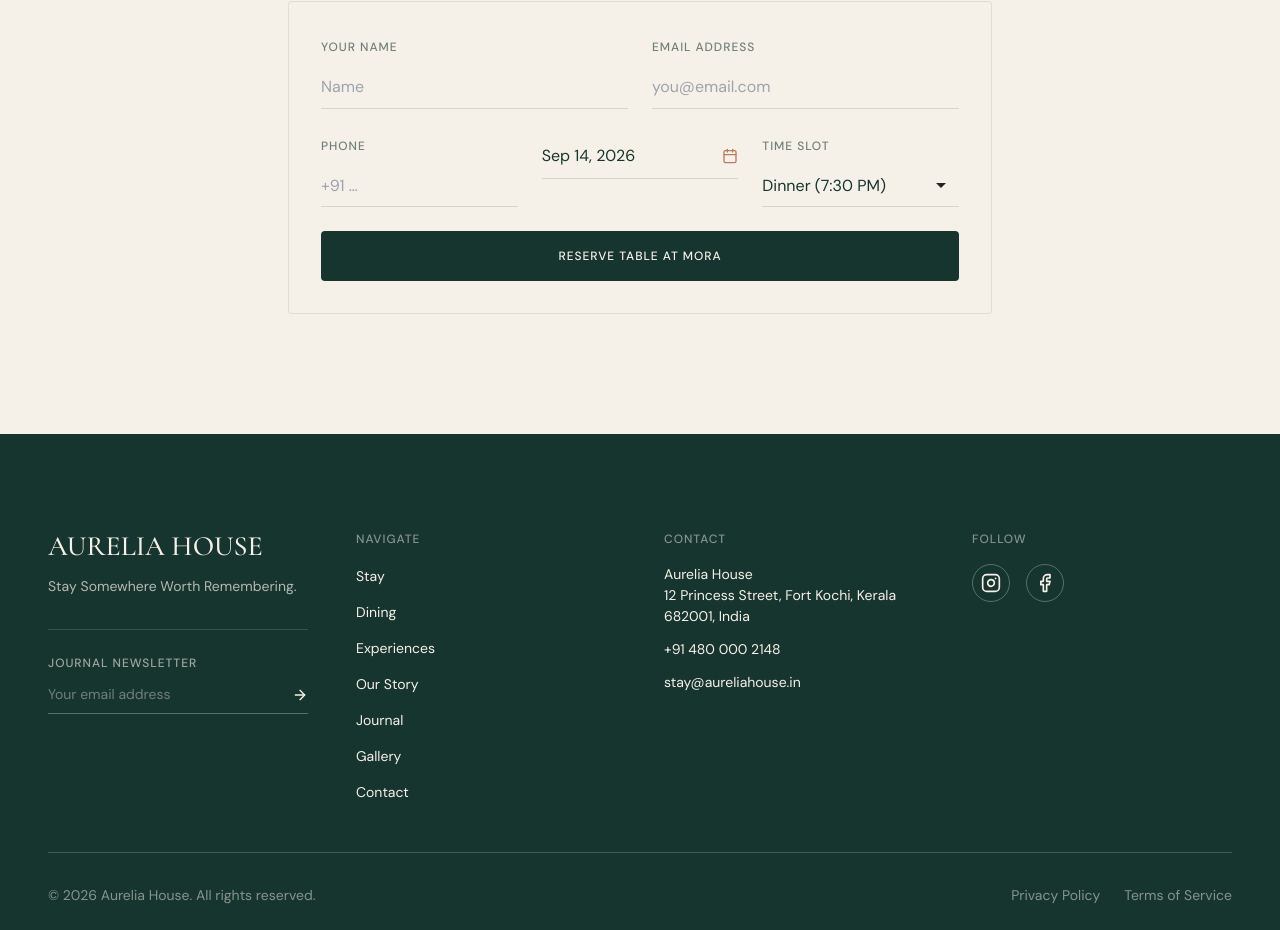
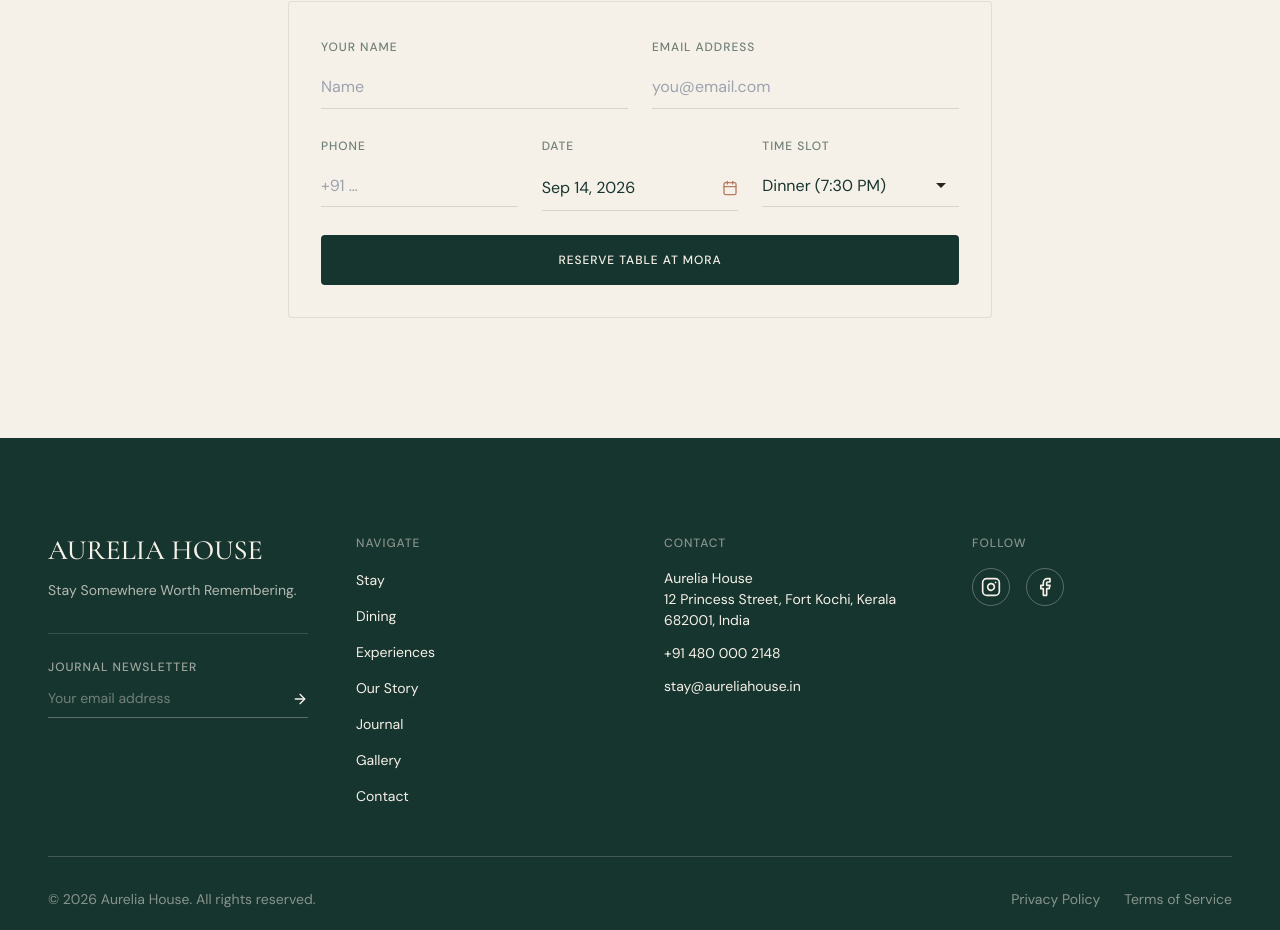
Before and after one commit to Anubhav-Rai78/aurelia-house, a Next.js app: page /dining in a window 1280 px wide. Shown: the part 3269-4199 px from the top of the page. Built offline with nearby package versions, Linux system fonts and the light colour scheme.

Commit message:
fix: add label prop support to DatePicker component

```diff
--- a/components/ui/date-picker.tsx
+++ b/components/ui/date-picker.tsx
@@ -79,6 +79,7 @@ export function Calendar({
 export interface DatePickerProps {
   date?: string; // YYYY-MM-DD
   onDateChange: (dateISO: string) => void;
+  label?: string;
   placeholder?: string;
   minDate?: Date;
   className?: string;
@@ -87,6 +88,7 @@ export interface DatePickerProps {
 export function DatePicker({
   date,
   onDateChange,
+  label,
   placeholder = "Select date",
   minDate,
   className,
@@ -104,11 +106,14 @@ export function DatePicker({
 
   return (
     <div className={cn("relative w-full", className)}>
+      {label && (
+        <label className="text-label text-forest/60">{label}</label>
+      )}
       <Popover open={open} onOpenChange={setOpen}>
         <PopoverTrigger asChild>
           <button
             type="button"
-            className="flex w-full items-center justify-between border-b border-forest/15 bg-transparent py-2.5 text-left font-sans text-body text-forest focus:border-terracotta focus:outline-none transition-colors"
+            className="mt-2 flex w-full items-center justify-between border-b border-forest/15 bg-transparent py-2.5 text-left font-sans text-body text-forest focus:border-terracotta focus:outline-none transition-colors"
           >
             <span className={cn(!selectedDate && "text-forest/40")}>
               {selectedDate ? format(selectedDate, "MMM dd, yyyy") : placeholder}
@@ -122,6 +127,7 @@ export function DatePicker({
             selected={selectedDate}
             onSelect={handleSelect}
             defaultMonth={selectedDate || undefined}
+            disabled={minDate ? { before: minDate } : undefined}
           />
         </PopoverContent>
       </Popover>
```
